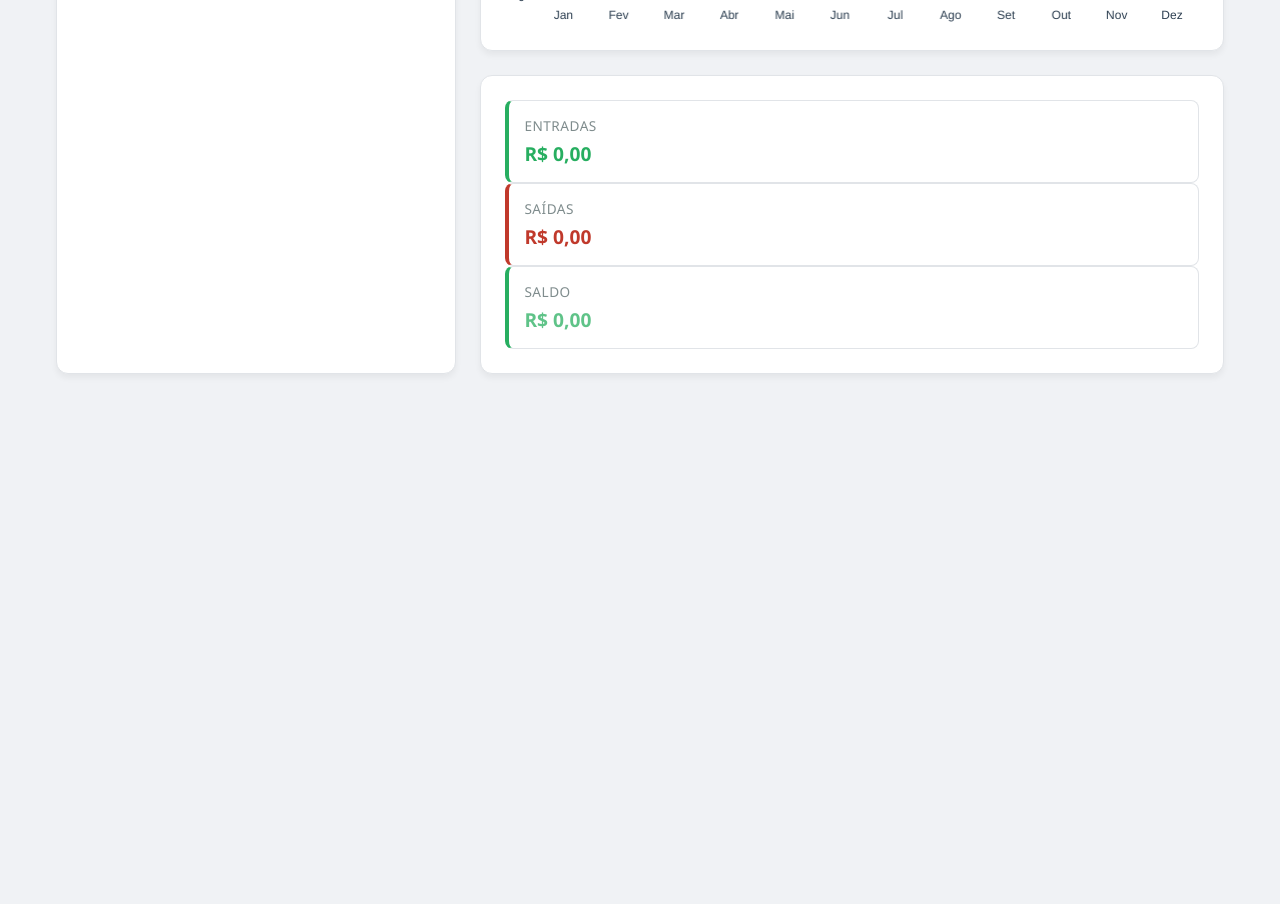
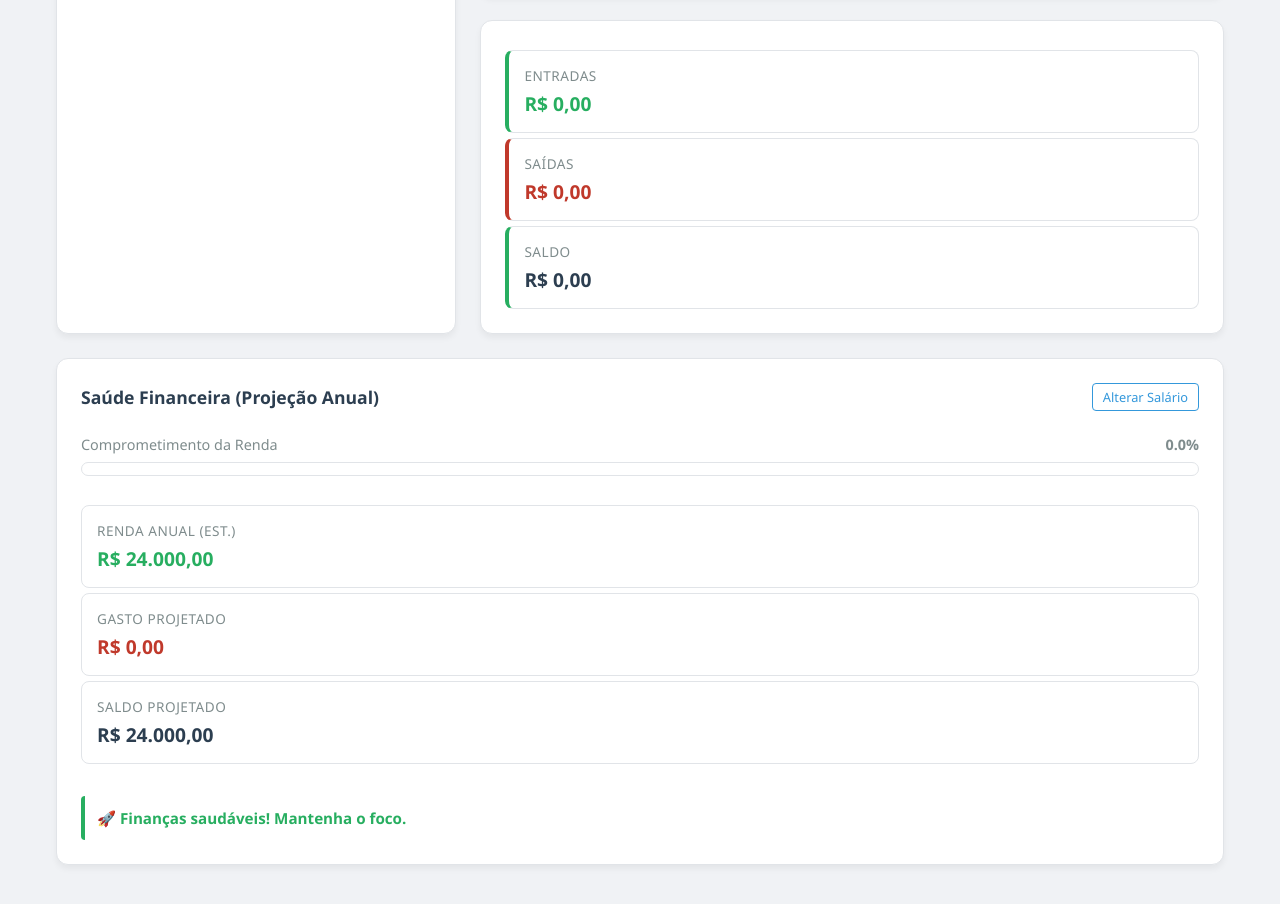
Before and after one commit to devjaum/financas, a React (Create React App) app: page / in a window 1280 px wide. Shown: the part 620-1524 px from the top of the page. Before the commit the page ends 1090 px from the top, so only its background shows below. Built offline with nearby package versions, Linux system fonts and the light colour scheme.

Commit message:
Adicionado relatorio anual simples

```diff
--- a/src/components/Dashboard.tsx
+++ b/src/components/Dashboard.tsx
@@ -2,14 +2,22 @@ import React, { useEffect, useState, useRef, useMemo } from "react";
 import '../styles/components/Dashboard.css';
 import AddTransaction from './AddTransaction.tsx';
 import { Chart, registerables } from 'chart.js';
-import { Transaction, formatCurrency, getMonthlyExpenses, CATEGORIES } from '../utils/finance.ts';
-import { useTheme } from '../contexts/ThemeContext.tsx'
+import { useTheme } from '../contexts/ThemeContext.tsx';
+import {
+    Transaction,
+    formatCurrency,
+    getMonthlyExpenses,
+    calculateAnnualMetrics,
+    FinanceConfig
+} from '../utils/finance.ts';
 
 Chart.register(...registerables);
 
 function Dashboard() {
     const { theme, toggleTheme } = useTheme();
     const [transactions, setTransactions] = useState<Transaction[]>([]);
+    const [config, setConfig] = useState<FinanceConfig>({ salario: 0, meta: 0 });
+
     const [isModalOpen, setIsModalOpen] = useState(false);
     const [editingTransaction, setEditingTransaction] = useState<Transaction | null>(null);
     const chartRef = useRef<Chart | null>(null);
@@ -20,6 +28,15 @@ function Dashboard() {
     const loadData = () => {
         const savedTransactions = localStorage.getItem('transactions');
         const transactionsList = savedTransactions ? JSON.parse(savedTransactions) : [];
+
+        const savedConfig = localStorage.getItem('finance_config');
+        if (savedConfig) {
+            setConfig(JSON.parse(savedConfig));
+        } else {
+            const defaultConfig = { salario: 2000, meta: 5000 };
+            localStorage.setItem('finance_config', JSON.stringify(defaultConfig));
+            setConfig(defaultConfig);
+        }
 
         const sanitizedList = transactionsList.map((t: any) => ({
             ...t,
@@ -34,6 +51,15 @@ function Dashboard() {
         loadData();
     }, []);
 
+    const handleEditSalary = () => {
+        const newSalary = window.prompt("Digite seu salário mensal líquido:", config.salario.toString());
+        if (newSalary && !isNaN(parseFloat(newSalary))) {
+            const newConfig = { ...config, salario: parseFloat(newSalary) };
+            setConfig(newConfig);
+            localStorage.setItem('finance_config', JSON.stringify(newConfig));
+        }
+    };
+
     const filteredTransactions = useMemo(() => {
         const currentYear = new Date().getFullYear();
         return transactions.filter(t => {
@@ -41,7 +67,6 @@ function Dashboard() {
             const sameMonth = tDate.getMonth() === parseInt(filterMonth);
             const sameYear = tDate.getFullYear() === currentYear;
             const matchType = filterType === 'all' || t.type === filterType;
-
             return sameMonth && sameYear && matchType;
         });
     }, [transactions, filterMonth, filterType]);
@@ -50,9 +75,7 @@ function Dashboard() {
         const ctx = document.getElementById('myChart') as HTMLCanvasElement;
         if (ctx) {
             if (chartRef.current) chartRef.current.destroy();
-
             const monthlyData = getMonthlyExpenses(transactions);
-
             const textColor = theme === 'dark' ? '#e2e8f0' : '#2c3e50';
             const gridColor = theme === 'dark' ? '#334155' : '#e1e4e8';
 
@@ -73,29 +96,78 @@ function Dashboard() {
                     responsive: true,
                     maintainAspectRatio: false,
                     scales: {
-                        y: {
-                            beginAtZero: true,
-                            ticks: { color: textColor },
-                            grid: { color: gridColor }
-                        },
-                        x: {
-                            ticks: { color: textColor },
-                            grid: { display: false }
-                        }
+                        y: { beginAtZero: true, ticks: { color: textColor }, grid: { color: gridColor } },
+                        x: { ticks: { color: textColor }, grid: { display: false } }
                     },
-                    plugins: {
-                        legend: { labels: { color: textColor } }
-                    }
+                    plugins: { legend: { labels: { color: textColor } } }
                 }
             });
         }
         return () => { if (chartRef.current) chartRef.current.destroy(); };
     }, [transactions, theme]);
-    const handleEdit = (transaction: Transaction) => {
-        setEditingTransaction(transaction);
-        setIsModalOpen(true);
+
+    const renderAnnualReport = () => {
+        const metrics = calculateAnnualMetrics(transactions, config.salario);
+
+        let statusColor = "var(--success)";
+        let mensagem = "🚀 Finanças saudáveis! Mantenha o foco.";
+
+        if (metrics.saldoAnualProjetado < 0) {
+            statusColor = "var(--danger)";
+            mensagem = "🚨 Perigo! Seus gastos projetados superam sua renda anual.";
+        } else if (metrics.percentualComprometido > 80) {
+            statusColor = "var(--warning)";
+            mensagem = "⚠️ Atenção! Você está vivendo no limite do orçamento.";
+        }
+
+        return (
+            <div className="annual-report-container">
+                <div className="report-header">
+                    <h4>Saúde Financeira (Projeção Anual)</h4>
+                    <button onClick={handleEditSalary} className="btn-small-outline">Alterar Salário</button>
+                </div>
+
+                <div className="progress-area">
+                    <div className="progress-labels">
+                        <span>Comprometimento da Renda</span>
+                        <strong>{metrics.percentualComprometido.toFixed(1)}%</strong>
+                    </div>
+                    <div className="progress-bar-bg">
+                        <div
+                            className="progress-bar-fill"
+                            style={{
+                                width: `${metrics.percentualComprometido}%`,
+                                backgroundColor: statusColor
+                            }}
+                        ></div>
+                    </div>
+                </div>
+
+                <div className="resumo-grid">
+                    <div className="card-info">
+                        <span>Renda Anual (Est.)</span>
+                        <strong style={{ color: 'var(--success)' }}>{formatCurrency(metrics.rendaAnual)}</strong>
+                    </div>
+                    <div className="card-info">
+                        <span>Gasto Projetado</span>
+                        <strong style={{ color: 'var(--danger)' }}>{formatCurrency(metrics.projecaoGastos)}</strong>
+                    </div>
+                    <div className="card-info">
+                        <span>Saldo Projetado</span>
+                        <strong style={{ color: metrics.saldoAnualProjetado >= 0 ? 'var(--text-primary)' : 'var(--danger)' }}>
+                            {formatCurrency(metrics.saldoAnualProjetado)}
+                        </strong>
+                    </div>
+                </div>
+
+                <div className="mensagem-final" style={{ borderLeftColor: statusColor, color: statusColor }}>
+                    {mensagem}
+                </div>
+            </div>
+        );
     };
 
+    const handleEdit = (transaction: Transaction) => { setEditingTransaction(transaction); setIsModalOpen(true); };
     const handleDelete = (id: number) => {
         if (window.confirm("Tem certeza que deseja excluir?")) {
             const updated = transactions.filter(t => t.id !== id);
@@ -103,36 +175,22 @@ function Dashboard() {
             localStorage.setItem('transactions', JSON.stringify(updated));
         }
     };
-
-    const handleCloseModal = () => {
-        setIsModalOpen(false);
-        setEditingTransaction(null);
-    };
+    const handleCloseModal = () => { setIsModalOpen(false); setEditingTransaction(null); };
 
     const renderResumoMensal = () => {
-        const entradas = filteredTransactions
-            .filter(t => t.type === 'credit')
-            .reduce((acc, t) => acc + t.amount, 0);
-
-        const saidas = filteredTransactions
-            .filter(t => t.type === 'debit')
-            .reduce((acc, t) => acc + Math.abs(t.amount), 0);
-
+        const entradas = filteredTransactions.filter(t => t.type === 'credit').reduce((acc, t) => acc + t.amount, 0);
+        const saidas = filteredTransactions.filter(t => t.type === 'debit').reduce((acc, t) => acc + Math.abs(t.amount), 0);
         const saldo = entradas - saidas;
-
         return (
             <div className="resumo-grid">
-                <div className="card-info" style={{ borderLeft: '4px solid #27ae60' }}>
-                    <span>Entradas</span>
-                    <strong style={{ color: '#27ae60' }}>{formatCurrency(entradas)}</strong>
+                <div className="card-info" style={{ borderLeft: '4px solid var(--success)' }}>
+                    <span>Entradas</span><strong style={{ color: 'var(--success)' }}>{formatCurrency(entradas)}</strong>
                 </div>
-                <div className="card-info" style={{ borderLeft: '4px solid #c0392b' }}>
-                    <span>Saídas</span>
-                    <strong style={{ color: '#c0392b' }}>{formatCurrency(saidas)}</strong>
+                <div className="card-info" style={{ borderLeft: '4px solid var(--danger)' }}>
+                    <span>Saídas</span><strong style={{ color: 'var(--danger)' }}>{formatCurrency(saidas)}</strong>
                 </div>
-                <div className="card-info" style={{ borderLeft: `4px solid ${saldo >= 0 ? '#27ae60' : '#c0392b'}` }}>
-                    <span>Saldo</span>
-                    <strong style={{ color: saldo >= 0 ? '#27ae5fbd' : '#c03a2bbe' }}>{formatCurrency(saldo)}</strong>
+                <div className="card-info" style={{ borderLeft: `4px solid ${saldo >= 0 ? 'var(--success)' : 'var(--danger)'}` }}>
+                    <span>Saldo</span><strong style={{ color: saldo >= 0 ? 'var(--text-primary)' : 'var(--danger)' }}>{formatCurrency(saldo)}</strong>
                 </div>
             </div>
         );
@@ -141,10 +199,10 @@ function Dashboard() {
     return (
         <main>
             <section className="header-section">
-                <h3>Visão Geral</h3>
-                <button onClick={toggleTheme} className="theme-toggle-btn" title="Mudar Tema">
-                        {theme === 'light' ? '🌙' : '☀️'}
-                </button>
+                <div className="header-top-row">
+                    <h3>Visão Geral</h3>
+                    <button onClick={toggleTheme} className="theme-toggle-btn" title="Mudar Tema">{theme === 'light' ? '🌙' : '☀️'}</button>
+                </div>
                 <div className="filters">
                     <select value={filterMonth} onChange={(e) => setFilterMonth(e.target.value)}>
                         {['Jan', 'Fev', 'Mar', 'Abr', 'Mai', 'Jun', 'Jul', 'Ago', 'Set', 'Out', 'Nov', 'Dez'].map((m, i) => (
@@ -159,16 +217,13 @@ function Dashboard() {
                 </div>
             </section>
 
+            <section>{renderResumoMensal()}</section>
+
             <section>
-                {renderResumoMensal()}
-            </section>
-
-            <section className="transactions-section">
                 <div style={{ display: 'flex', justifyContent: 'space-between', alignItems: 'center', marginBottom: '1rem' }}>
                     <h3>Transações ({filteredTransactions.length})</h3>
                     <button className="btn-add" onClick={() => setIsModalOpen(true)}>+ Nova</button>
                 </div>
-
                 <ul className="transaction-list">
                     {filteredTransactions.slice().reverse().map(t => (
                         <li key={t.id} className={t.type}>
@@ -183,15 +238,17 @@ function Dashboard() {
                             </div>
                         </li>
                     ))}
-                    {filteredTransactions.length === 0 && <li className="empty-state">Nenhuma transação encontrada neste período.</li>}
+                    {filteredTransactions.length === 0 && <li className="empty-state">Nenhuma transação neste período.</li>}
                 </ul>
             </section>
 
-            <section className="chart-section">
+            <section>
                 <h3>Gráfico Anual de Gastos</h3>
-                <div className="chart-container">
-                    <canvas id="myChart"></canvas>
-                </div>
+                <div className="chart-container"><canvas id="myChart"></canvas></div>
+            </section>
+
+            <section className="annual-report-section">
+                {renderAnnualReport()}
             </section>
 
             {isModalOpen && (
--- a/src/styles/components/Dashboard.css
+++ b/src/styles/components/Dashboard.css
@@ -184,6 +184,7 @@ li.debit .trans-right span { color: var(--danger); }
   padding: 15px;
   border-radius: 8px;
   border: 1px solid var(--border-color);
+  margin-top: 5px;
 }
 
 .card-info span {
@@ -227,6 +228,83 @@ li.debit .trans-right span { color: var(--danger); }
   gap: 1rem;
 }
 
+.annual-report-section{
+  grid-column: 1 / span 2;
+
+}
+
+.annual-report-container {
+  display: flex;
+  flex-direction: column;
+  gap: 1.5rem;
+}
+
+.report-header {
+  display: flex;
+  justify-content: space-between;
+  align-items: center;
+}
+
+.report-header h4 {
+  margin: 0;
+  color: var(--text-primary);
+  font-size: 1.1rem;
+}
+
+.btn-small-outline {
+  background: transparent;
+  border: 1px solid var(--accent-primary);
+  color: var(--accent-primary);
+  padding: 4px 10px;
+  font-size: 0.8rem;
+  border-radius: 4px;
+  cursor: pointer;
+  transition: all 0.2s;
+}
+
+.btn-small-outline:hover {
+  background: var(--accent-primary);
+  color: #fff;
+}
+
+.progress-area {
+  display: flex;
+  flex-direction: column;
+  gap: 8px;
+}
+
+.progress-labels {
+  display: flex;
+  justify-content: space-between;
+  font-size: 0.9rem;
+  color: var(--text-secondary);
+}
+
+.progress-bar-bg {
+  width: 100%;
+  height: 14px;
+  background-color: var(--bg-input);
+  border-radius: 10px;
+  overflow: hidden;
+  border: 1px solid var(--border-color);
+}
+
+.progress-bar-fill {
+  height: 100%;
+  border-radius: 10px;
+  transition: width 0.8s ease-in-out;
+}
+
+.mensagem-final {
+  padding: 12px;
+  border-left: 4px solid;
+  background-color: var(--bg-input);
+  font-weight: 600;
+  font-size: 0.95rem;
+  border-radius: 4px;
+  margin-top: 0.5rem;
+}
+
 @media (min-width: 900px) {
   main {
     grid-template-columns: 0.7fr 1.3fr;
--- a/src/utils/finance.ts
+++ b/src/utils/finance.ts
@@ -4,7 +4,12 @@ export interface Transaction {
     amount: number;
     type: "credit" | "debit";
     date?: string;
-    category?: string; // Novo campo
+    category?: string;
+}
+
+export interface FinanceConfig {
+    salario: number;
+    meta: number;
 }
 
 export const CATEGORIES = [
@@ -18,18 +23,63 @@ export const formatCurrency = (value: number) => {
     }).format(value);
 };
 
-// Gera dados dinâmicos para o gráfico (apenas gastos do ano atual)
 export const getMonthlyExpenses = (transactions: Transaction[]) => {
     const currentYear = new Date().getFullYear();
     const expenses = new Array(12).fill(0);
 
     transactions.forEach(t => {
         if (!t.date || t.type !== 'debit') return;
-        const date = new Date(t.date);
-        if (date.getFullYear() === currentYear) {
-            expenses[date.getMonth()] += Math.abs(t.amount);
+        const [year, month] = t.date.split('T')[0].split('-').map(Number);
+
+        if (year === currentYear) {
+            expenses[month - 1] += Math.abs(t.amount);
         }
     });
 
     return expenses;
 };
+
+export const calculateAnnualMetrics = (transactions: Transaction[], salarioConfigurado: number) => {
+    const currentYear = new Date().getFullYear();
+    const currentMonthIndex = new Date().getMonth();
+    const mesesConsiderados = currentMonthIndex + 1;
+
+    const gastosDoAno = transactions
+        .filter(t => {
+            if (!t.date) return false;
+            const tDate = new Date(t.date);
+            return t.type === 'debit' && tDate.getFullYear() === currentYear;
+        })
+        .reduce((acc, t) => acc + Math.abs(t.amount), 0);
+
+    const mediaMensalGastos = gastosDoAno / mesesConsiderados;
+    const projecaoGastos = mediaMensalGastos * 12;
+
+    const entradasDoAno = transactions
+        .filter(t => {
+            if (!t.date) return false;
+            const tDate = new Date(t.date);
+            return t.type === 'credit' && tDate.getFullYear() === currentYear;
+        })
+        .reduce((acc, t) => acc + t.amount, 0);
+
+    const mediaMensalEntradas = entradasDoAno / mesesConsiderados;
+
+    const rendaAnualEstimada = entradasDoAno > 0
+        ? mediaMensalEntradas * 12
+        : salarioConfigurado * 12;
+
+    const saldoAnualProjetado = rendaAnualEstimada - projecaoGastos;
+
+    const percentualComprometido = rendaAnualEstimada > 0
+        ? (projecaoGastos / rendaAnualEstimada) * 100
+        : 0;
+
+    return {
+        gastosDoAno,
+        projecaoGastos,
+        rendaAnual: rendaAnualEstimada,
+        saldoAnualProjetado,
+        percentualComprometido: Math.min(percentualComprometido, 100)
+    };
+};
```
Lines whose indentation alone changed are shown as unchanged.
